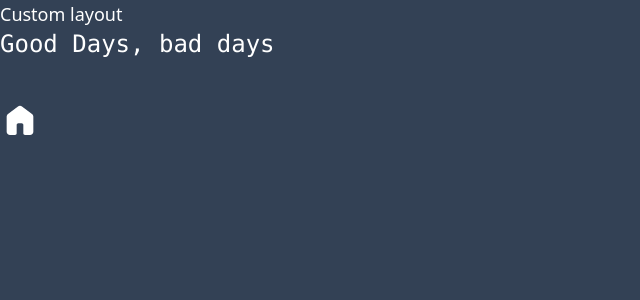
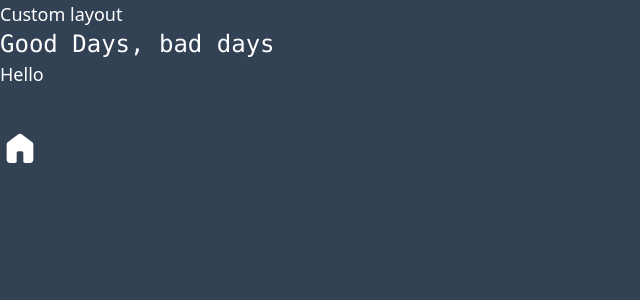
Before and after one commit to SailendraDarbha94/docsmart, a Nuxt app in the folder nuxt-app/: page /events in a window 1280 px wide. Shown: the top 300 px of the page, without its empty margins (0-640 px from the left). Built offline with nearby package versions, Linux system fonts and the light colour scheme.

Commit message:
composables dir added and tested, vueUse core library added

```diff
--- /dev/null
+++ b/nuxt-app/composables/useHello.ts
@@ -0,0 +1,8 @@
+export const useHello = () => {
+    const sayHello = async () => {
+        await console.log("Composable function triggered")
+    }
+    return {
+        sayHello
+    }
+}
--- a/nuxt-app/package.json
+++ b/nuxt-app/package.json
@@ -18,6 +18,7 @@
     "vue-router": "^4.2.5"
   },
   "dependencies": {
+    "@vueuse/core": "^10.7.1",
     "sass": "^1.69.7"
   }
 }
--- a/nuxt-app/pages/events.vue
+++ b/nuxt-app/pages/events.vue
@@ -2,12 +2,16 @@
     definePageMeta({
         layout: "custom"
     })
+    const { sayHello } = useHello()
 </script>
 <template>
     <div>
         <h3 class="text-2xl font-mono">
             Good Days, bad days
         </h3>
+        <button @click="sayHello()">
+            Hello
+        </button>
         <NuxtLink to="/">
             <IconsHome class="h-10 w-10 my-10 hover:cursor-pointer" />
             <!-- <span class="bg-blue-300 my-4 block max-w-sm text-center p-2 rounded-md text-black">Go Home</span> -->
```
Also changed, not shown: 1 other file (tests, documents, lock files or other folders).
